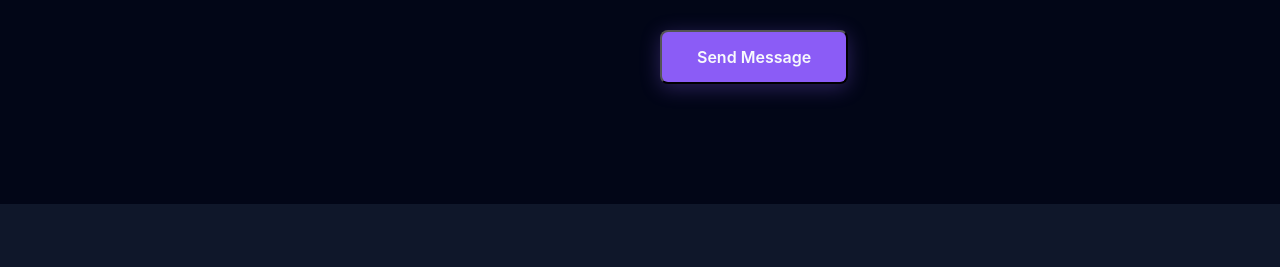
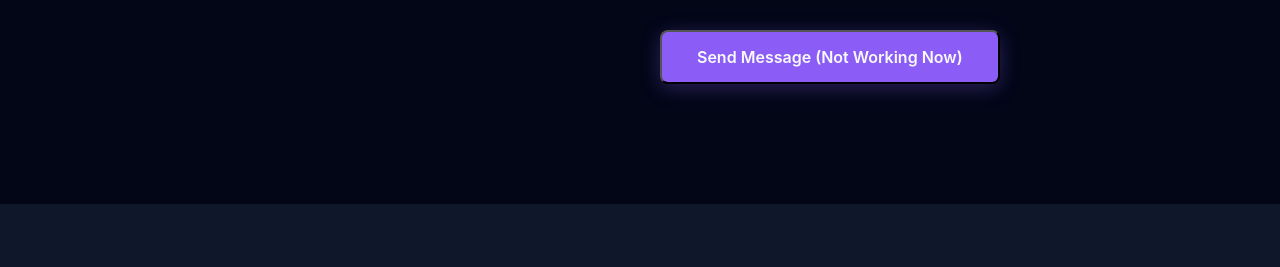
Before and after one commit to NoMoreLifee/Ahmed-Portfolio, a plain HTML site: page index.html in a window 1280 px wide. Shown: the part 3582-3849 px from the top of the page. Drawn offline with Linux system fonts and the light colour scheme.

Commit message:
Update index.html

```diff
--- a/index.html
+++ b/index.html
@@ -949,7 +949,7 @@
                             <textarea class="form-control" placeholder="Your Message" required></textarea>
                         </div>
 
-                        <button type="submit" class="btn btn-primary">Send Message</button>
+                        <button type="submit" class="btn btn-primary">Send Message (Not Working Now)</button>
                     </form>
                 </div>
             </div>
```
